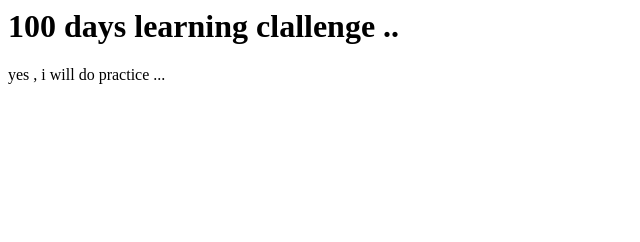
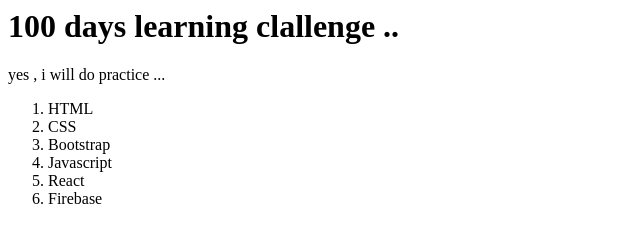
Before and after one commit to Dhanush141/Amazon, a plain HTML site: page index.html in a window 1280 px wide. Shown: the whole page, without its empty margins (0-640 px from the left). Drawn offline with Linux system fonts and the light colour scheme.

Commit message:
my first update

```diff
--- a/index.html
+++ b/index.html
@@ -5,5 +5,13 @@
     <body>
     <h1>100 days learning clallenge ..</h1>
     <p>yes , i will do practice ...</p>
+    <ol>
+        <li>HTML</li>
+        <li>CSS</li>
+        <li>Bootstrap</li>
+        <li>Javascript</li>
+        <li>React</li>
+        <li>Firebase</li>
+    </ol>
     </body>
 </html>
```
